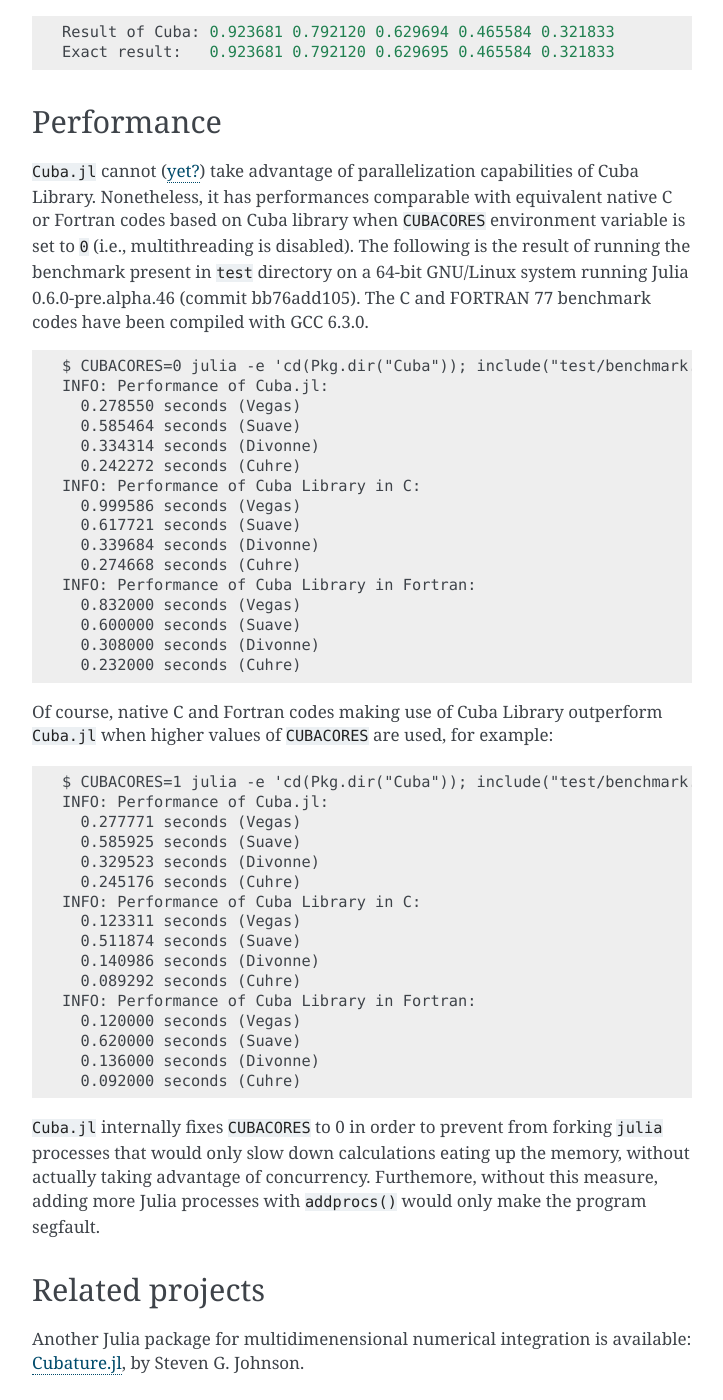
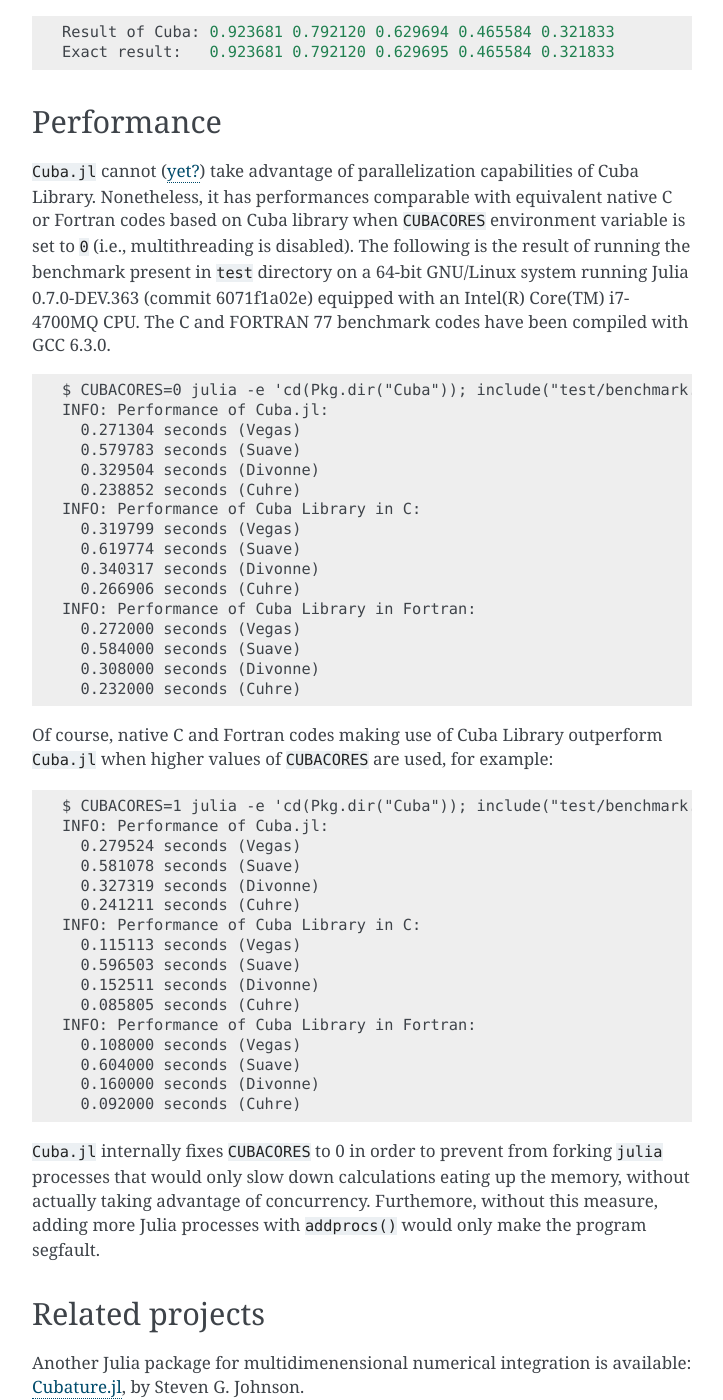
Before and after one commit to giordano/Cuba.jl, a Sphinx documentation site: the page built from docs/index.rst, in a window 1280 px wide and 1400 px high, scrolled down 18536 px. Shown: the whole window, without its empty margins (388-1111 px from the left). Built offline with Sphinx 7.4.7, drawn with Linux system fonts in a browser that asks for light colours.

```diff
--- a/docs/index.rst
+++ b/docs/index.rst
@@ -914,25 +914,26 @@
 Cuba library when ``CUBACORES`` environment variable is set to ``0`` (i.e.,
 multithreading is disabled). The following is the result of running the
 benchmark present in ``test`` directory on a 64-bit GNU/Linux system running
-Julia 0.6.0-pre.alpha.46 (commit bb76add105).  The C and FORTRAN 77 benchmark
-codes have been compiled with GCC 6.3.0.
+Julia 0.7.0-DEV.363 (commit 6071f1a02e) equipped with an Intel(R) Core(TM)
+i7-4700MQ CPU.  The C and FORTRAN 77 benchmark codes have been compiled with GCC
+6.3.0.
 
 ::
 
     $ CUBACORES=0 julia -e 'cd(Pkg.dir("Cuba")); include("test/benchmark.jl")'
     INFO: Performance of Cuba.jl:
-      0.278550 seconds (Vegas)
-      0.585464 seconds (Suave)
-      0.334314 seconds (Divonne)
-      0.242272 seconds (Cuhre)
+      0.271304 seconds (Vegas)
+      0.579783 seconds (Suave)
+      0.329504 seconds (Divonne)
+      0.238852 seconds (Cuhre)
     INFO: Performance of Cuba Library in C:
-      0.999586 seconds (Vegas)
-      0.617721 seconds (Suave)
-      0.339684 seconds (Divonne)
-      0.274668 seconds (Cuhre)
+      0.319799 seconds (Vegas)
+      0.619774 seconds (Suave)
+      0.340317 seconds (Divonne)
+      0.266906 seconds (Cuhre)
     INFO: Performance of Cuba Library in Fortran:
-      0.832000 seconds (Vegas)
-      0.600000 seconds (Suave)
+      0.272000 seconds (Vegas)
+      0.584000 seconds (Suave)
       0.308000 seconds (Divonne)
       0.232000 seconds (Cuhre)
 
@@ -943,19 +944,19 @@
 
     $ CUBACORES=1 julia -e 'cd(Pkg.dir("Cuba")); include("test/benchmark.jl")'
     INFO: Performance of Cuba.jl:
-      0.277771 seconds (Vegas)
-      0.585925 seconds (Suave)
-      0.329523 seconds (Divonne)
-      0.245176 seconds (Cuhre)
+      0.279524 seconds (Vegas)
+      0.581078 seconds (Suave)
+      0.327319 seconds (Divonne)
+      0.241211 seconds (Cuhre)
     INFO: Performance of Cuba Library in C:
-      0.123311 seconds (Vegas)
-      0.511874 seconds (Suave)
-      0.140986 seconds (Divonne)
-      0.089292 seconds (Cuhre)
+      0.115113 seconds (Vegas)
+      0.596503 seconds (Suave)
+      0.152511 seconds (Divonne)
+      0.085805 seconds (Cuhre)
     INFO: Performance of Cuba Library in Fortran:
-      0.120000 seconds (Vegas)
-      0.620000 seconds (Suave)
-      0.136000 seconds (Divonne)
+      0.108000 seconds (Vegas)
+      0.604000 seconds (Suave)
+      0.160000 seconds (Divonne)
       0.092000 seconds (Cuhre)
 
 ``Cuba.jl`` internally fixes ``CUBACORES`` to 0 in order to prevent from
```
Also changed, not shown: README.md (+23 -23 lines), 1 other file.
